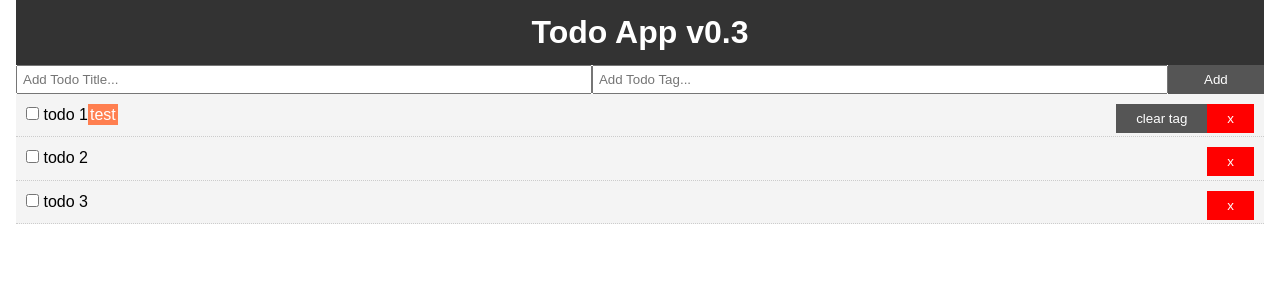
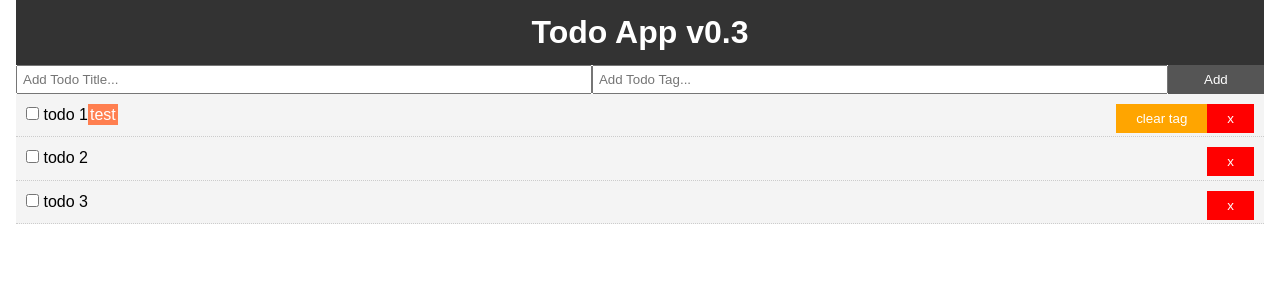
Before and after one commit to lgalonso/react-todo, a React (Create React App) app in the folder app/: page / in a window 1280 px wide. Shown: the top 300 px of the page. Built offline with nearby package versions, Linux system fonts and the light colour scheme.

Commit message:
minor visual changes

```diff
--- a/app/src/components/TodoItem.js
+++ b/app/src/components/TodoItem.js
@@ -20,7 +20,7 @@ export class TodoItem extends Component {
                     {title}
                     <span style={tag != '' ? spanStyle : {display: 'none'}}>{tag}</span>
                     <button className='btn btn-danger btn-xs' onClick={this.props.deleteTodo.bind(this, id)} style={btnStyle}>x</button>
-                    <button className='btn btn-flat' onClick={this.props.clearTag.bind(this, id)} style={tag != '' ? {float: 'right'} : {display: 'none'}}>clear tag</button>
+                    <button className='btn btn-flat' onClick={this.props.clearTag.bind(this, id)} style={tag != '' ? clearStyle : {display: 'none'}}>clear tag</button>
                 </p>
             </div>
         )
@@ -51,9 +51,9 @@ const spanStyle = {
 
 const clearStyle = {
     float: 'right',
-    backgroundColor: 'white',
-    color: 'black',
-    border: '2px solid grey',
+    backgroundColor: 'orange',
+    color: 'white',
+    // border: '2px solid grey',
 
 }
 
```
